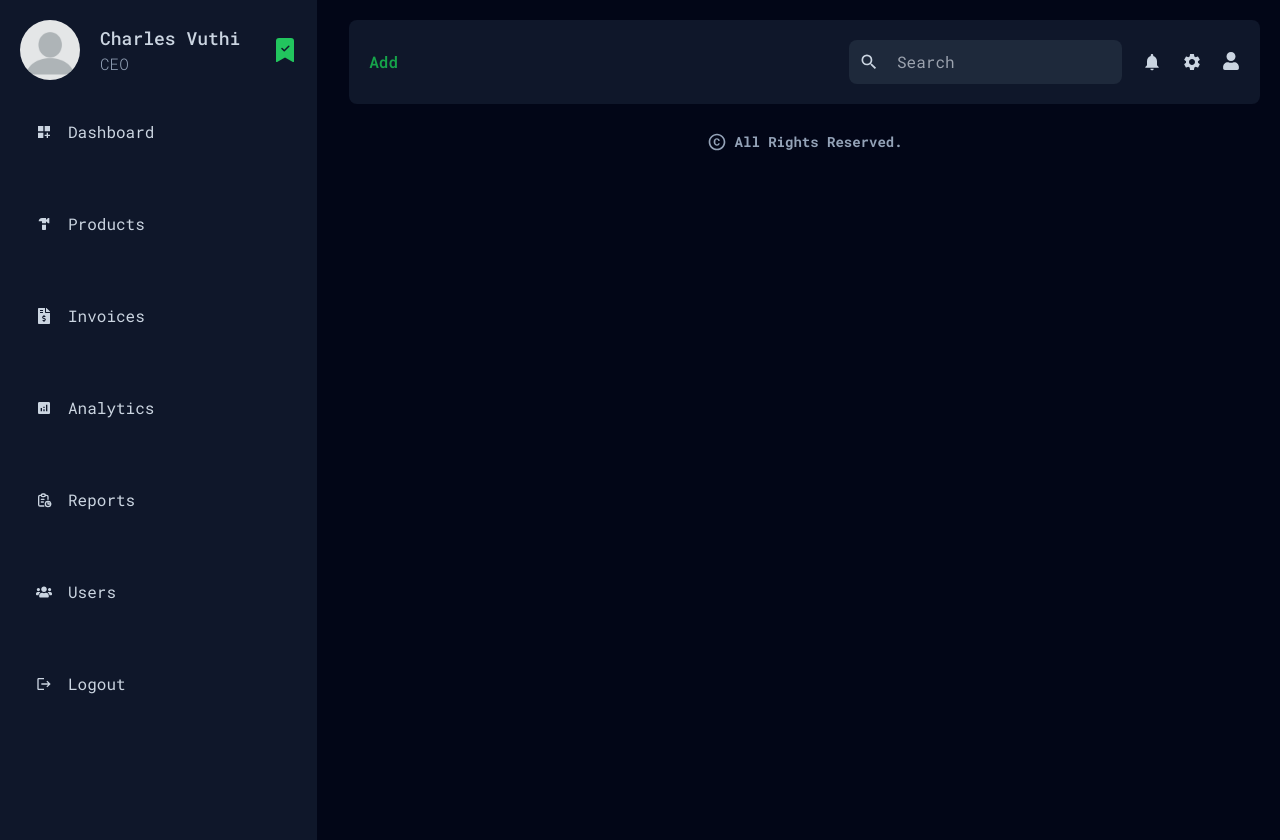
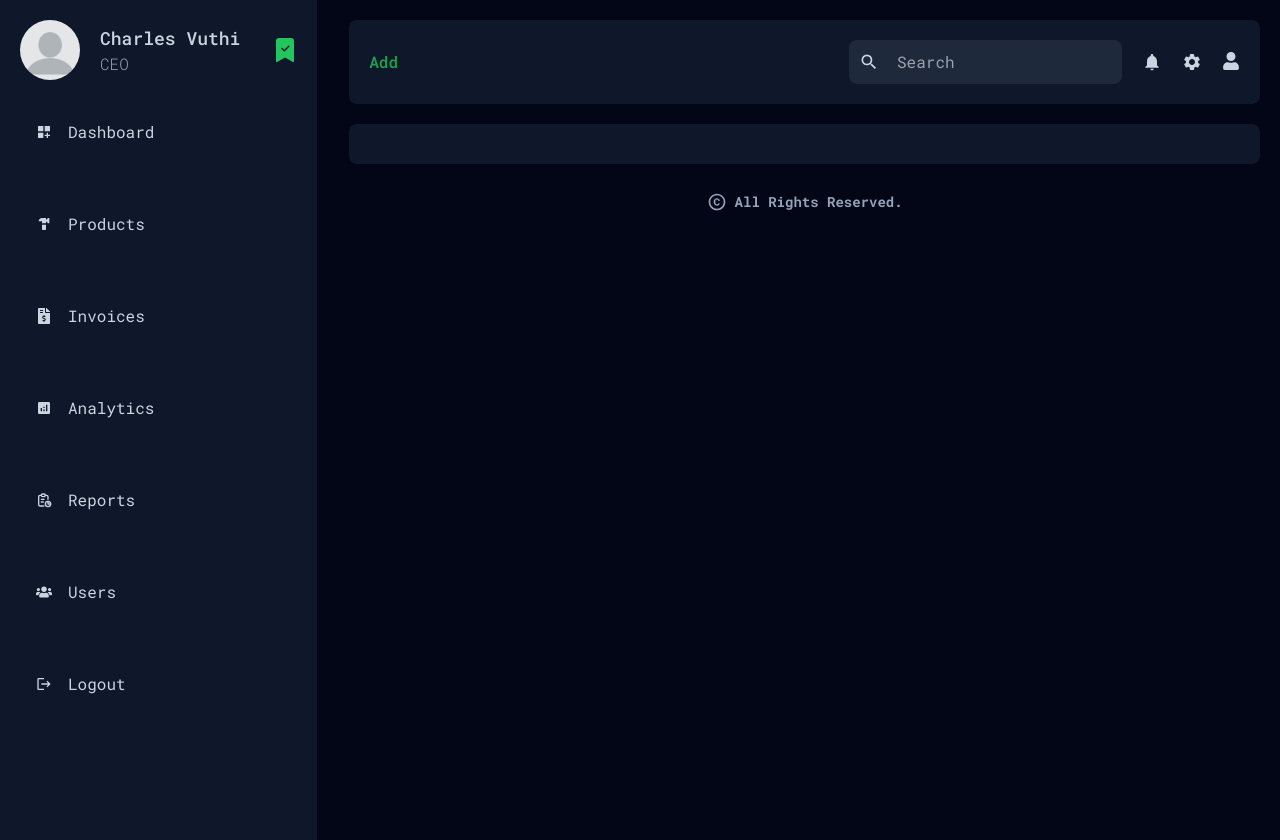
Before and after one commit to esthercate/Hardware-store-management, a Next.js app: page /dashboard/users/add in a window 1280 px wide. Built offline with nearby package versions, Linux system fonts and the light colour scheme.

Commit message:
Container styles

```diff
--- a/app/dashboard/users/add/page.jsx
+++ b/app/dashboard/users/add/page.jsx
@@ -1,11 +1,11 @@
 import React from 'react'
 
 const AddUserPage = () => {
-  return <div>
-    <form>
-
-    </form>
-  </div>
+  return (
+    <div className='bg-slate-900 p-5 rounded-lg mt-5'>
+      <form></form>
+    </div>
+  )
 }
 
 export default AddUserPage
```
